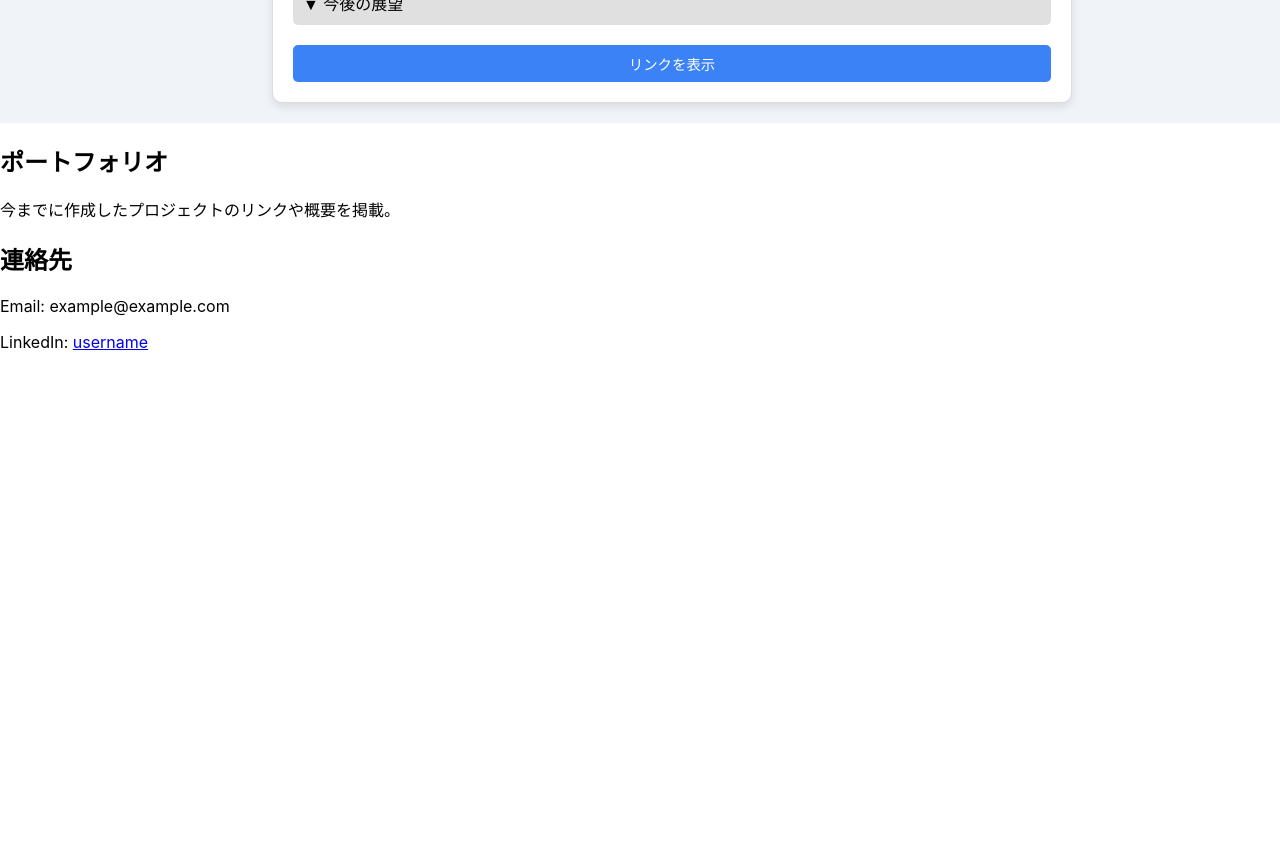
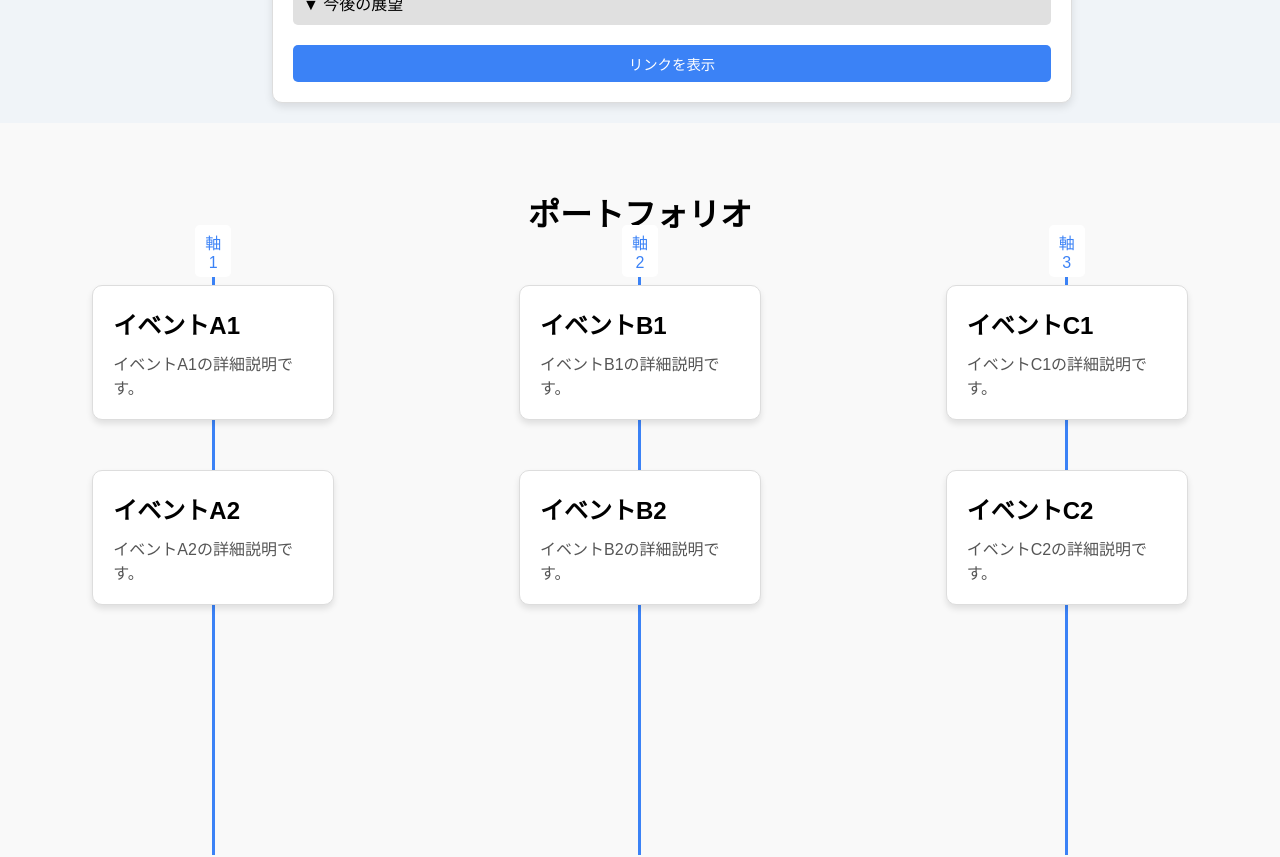
Before and after one commit to tomohisa847/myintroduction, a React (Create React App) app: page / in a window 1280 px wide. Shown: the part 2900-3757 px from the top of the page. Before the commit the page ends 3268 px from the top, so only its background shows below. Built offline with nearby package versions, Linux system fonts and the light colour scheme.

Commit message:
いったん軸からポップアップが出てくるところまで完成まだ内容は未完成

```diff
--- a/src/App.js
+++ b/src/App.js
@@ -6,6 +6,7 @@ import Skills from './components/Skills';
 import Experience from './components/Experience';
 import Portfolio from './components/Portfolio';
 import Contact from './components/Contact';
+import Axis from './components/Axis';
 
 function App() {
   return (
@@ -14,6 +15,7 @@ function App() {
       <About />
       <Skills />
       <Experience />
+      <Axis/>
       <Portfolio />
       <Contact />
     </div>
--- /dev/null
+++ b/src/components/Axis.css
@@ -0,0 +1,82 @@
+.axis-section {
+	padding: 40px 20px;
+	background-color: #f9f9f9;
+	text-align: center;
+	font-family: Arial, sans-serif;
+  }
+
+  .axis-title {
+	font-size: 2rem;
+	margin-bottom: 20px;
+  }
+
+  .timeline-container {
+	display: flex;
+	justify-content: space-around;
+	align-items: flex-start;
+	flex-wrap: wrap;
+	gap: 40px;
+  }
+
+  .timeline {
+	position: relative;
+	width: 3px;
+	background-color: #3b82f6;
+	height: 600px;
+	display: flex;
+	flex-direction: column;
+	align-items: center;
+	margin: 0 auto;
+  }
+
+  .timeline-label {
+	position: absolute;
+	top: -30px;
+	font-size: 1rem;
+	color: #3b82f6;
+	background-color: #ffffff;
+	padding: 5px 10px;
+	border-radius: 5px;
+	transform: translateX(-50%);
+	left: 50%;
+  }
+
+  .timeline-item {
+	position: relative;
+	opacity: 0;
+	transform: translateY(30px);
+	transition: all 0.5s ease-in-out;
+	margin: 20px 0;
+  }
+
+  .timeline-item.visible {
+	opacity: 1;
+	transform: translateY(0);
+  }
+
+  .popup {
+	position: relative;
+	margin-top: 10px;
+	background: #ffffff;
+	border: 1px solid #ddd;
+	border-radius: 10px;
+	padding: 20px;
+	box-shadow: 0 4px 6px rgba(0, 0, 0, 0.1);
+	font-size: 1rem;
+	text-align: left;
+	max-width: 300px;
+	min-width: 200px;
+	width: 80%;
+	word-wrap: break-word;
+  }
+
+  .popup h3 {
+	margin: 0 0 10px 0;
+	font-size: 1.5rem;
+  }
+
+  .popup p {
+	margin: 0;
+	font-size: 1rem;
+	color: #555;
+  }
--- a/src/components/Axis.js
+++ b/src/components/Axis.js
@@ -1,13 +1,86 @@
-// Portfolio.js
-import React from 'react';
+import React, { useEffect, useState } from "react";
+import "./Axis.css";
+
+const timelineData = [
+  {
+    label: "軸1",
+    events: [
+      { title: "イベントA1", description: "イベントA1の詳細説明です。" },
+      { title: "イベントA2", description: "イベントA2の詳細説明です。" },
+    ],
+  },
+  {
+    label: "軸2",
+    events: [
+      { title: "イベントB1", description: "イベントB1の詳細説明です。" },
+      { title: "イベントB2", description: "イベントB2の詳細説明です。" },
+    ],
+  },
+  {
+    label: "軸3",
+    events: [
+      { title: "イベントC1", description: "イベントC1の詳細説明です。" },
+      { title: "イベントC2", description: "イベントC2の詳細説明です。" },
+    ],
+  },
+];
 
 function Axis() {
   return (
-    <section>
-      <h2>ポートフォリオ</h2>
-      <p>今までに作成したプロジェクトのリンクや概要を掲載。</p>
+    <section className="axis-section">
+      <h2 className="axis-title">ポートフォリオ</h2>
+      <div className="timeline-container">
+        {timelineData.map((timeline, index) => (
+          <SingleTimeline key={index} timeline={timeline} />
+        ))}
+      </div>
     </section>
   );
 }
 
+function SingleTimeline({ timeline }) {
+  return (
+    <div className="timeline">
+      <span className="timeline-label">{timeline.label}</span>
+      {timeline.events.map((event, index) => (
+        <TimelineItem key={index} title={event.title} description={event.description} index={index} />
+      ))}
+    </div>
+  );
+}
+
+function TimelineItem({ title, description, index }) {
+  const [isVisible, setIsVisible] = useState(false);
+
+  const handleScroll = (entries) => {
+    entries.forEach((entry) => {
+      if (entry.isIntersecting) {
+        setIsVisible(true); // 表示された場合にアニメーションを再適用
+      } else {
+        setIsVisible(false); // 画面外に出た場合にリセット
+      }
+    });
+  };
+
+  useEffect(() => {
+    const observer = new IntersectionObserver(handleScroll, { threshold: 0.5 });
+    const element = document.querySelector(`.timeline-item-${title.replace(/\s/g, "-")}-${index}`);
+    if (element) {
+      observer.observe(element);
+    }
+    return () => {
+      if (element) observer.unobserve(element);
+    };
+  }, [title, index]);
+
+  return (
+    <div className={`timeline-item timeline-item-${title.replace(/\s/g, "-")}-${index} ${isVisible ? "visible" : ""}`}>
+      <div className="popup">
+        <h3>{title}</h3>
+        <p>{description}</p>
+      </div>
+    </div>
+  );
+}
+
 export default Axis;
```
